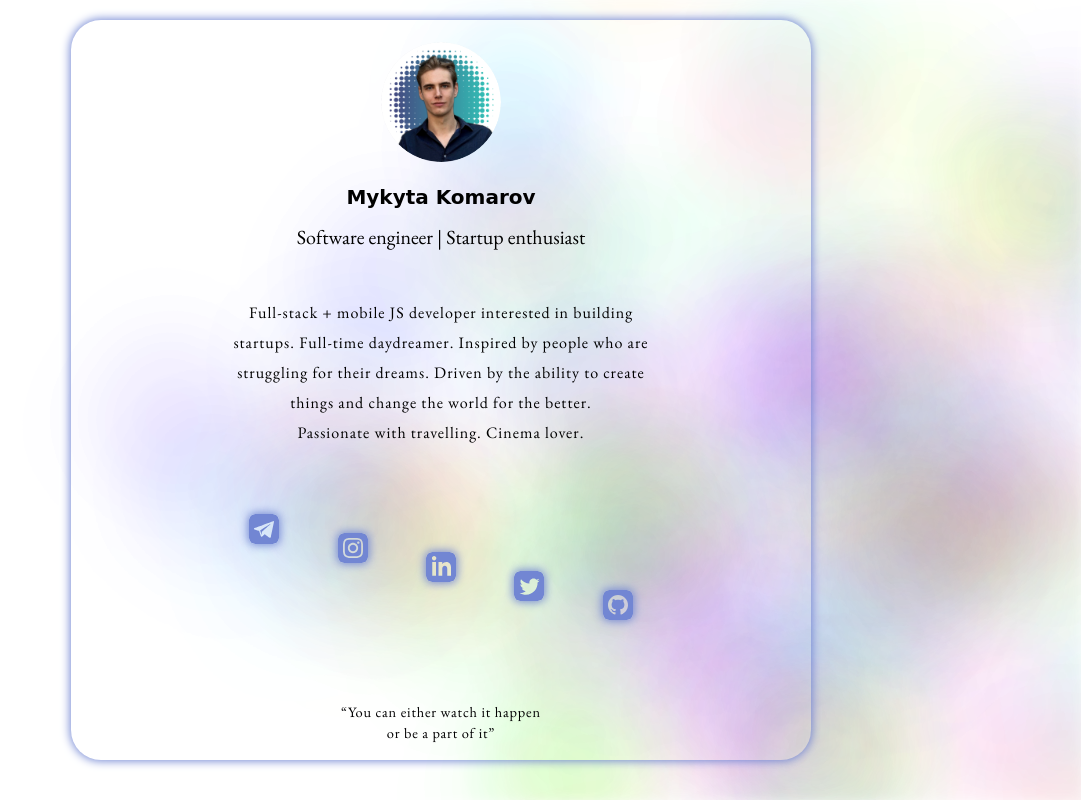
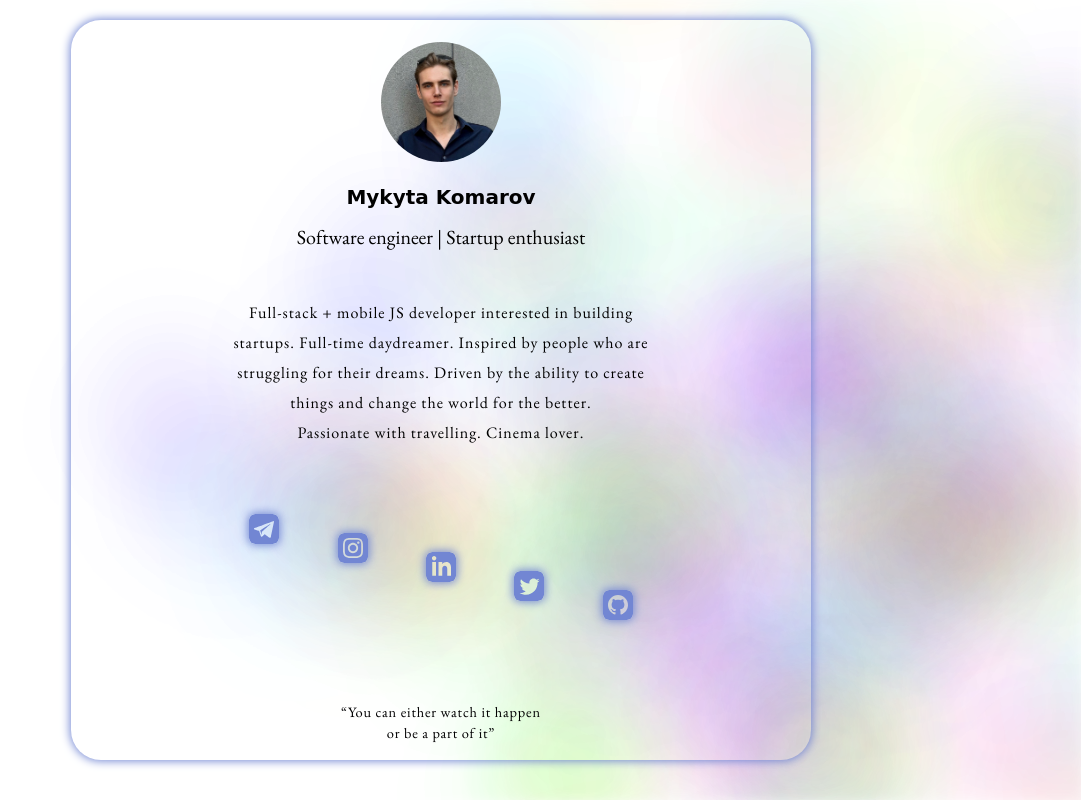
Before and after one commit to R0ixy/business-card, a website built with Vite: page index.html in a window 1280 px wide. Shown: the whole page, without its empty margins (199-1280 px from the left). Built offline with nearby package versions, Linux system fonts and the light colour scheme; a web font is replaced by a local one.

Commit message:
change avatar

```diff
--- a/index.html
+++ b/index.html
@@ -15,8 +15,8 @@
   <div class="wrapper">
     <div class="card">
       <div class="header">
-        <img class="avatar" src="assets/avatar-2.png" alt="avatar"/>
-<!--        <img class="avatar" src="assets/avatar.JPG" alt="avatar"/>-->
+<!--        <img class="avatar" src="assets/avatar-2.png" alt="avatar"/>-->
+        <img class="avatar" src="assets/avatar.JPG" alt="avatar"/>
         <div class="name">Mykyta Komarov</div>
         <div class="about">Software engineer | Startup enthusiast</div>
       </div>
```
